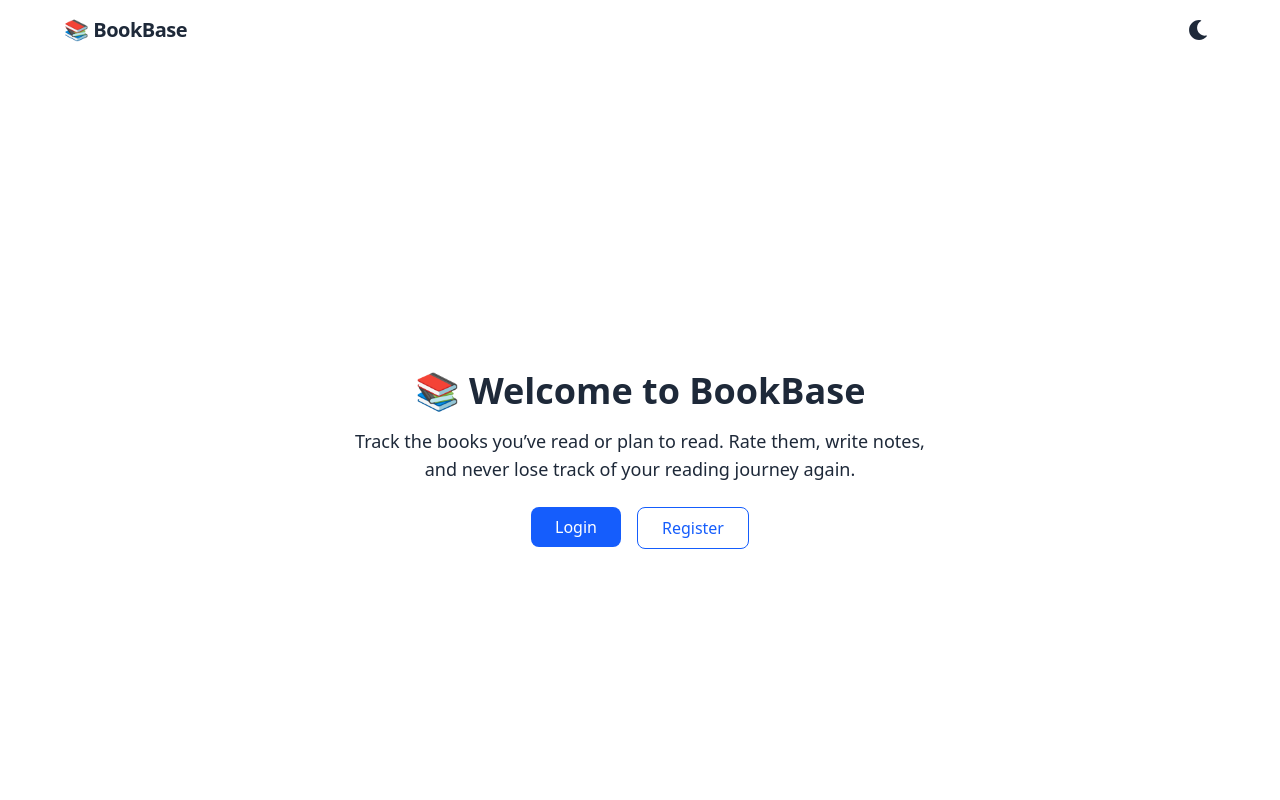
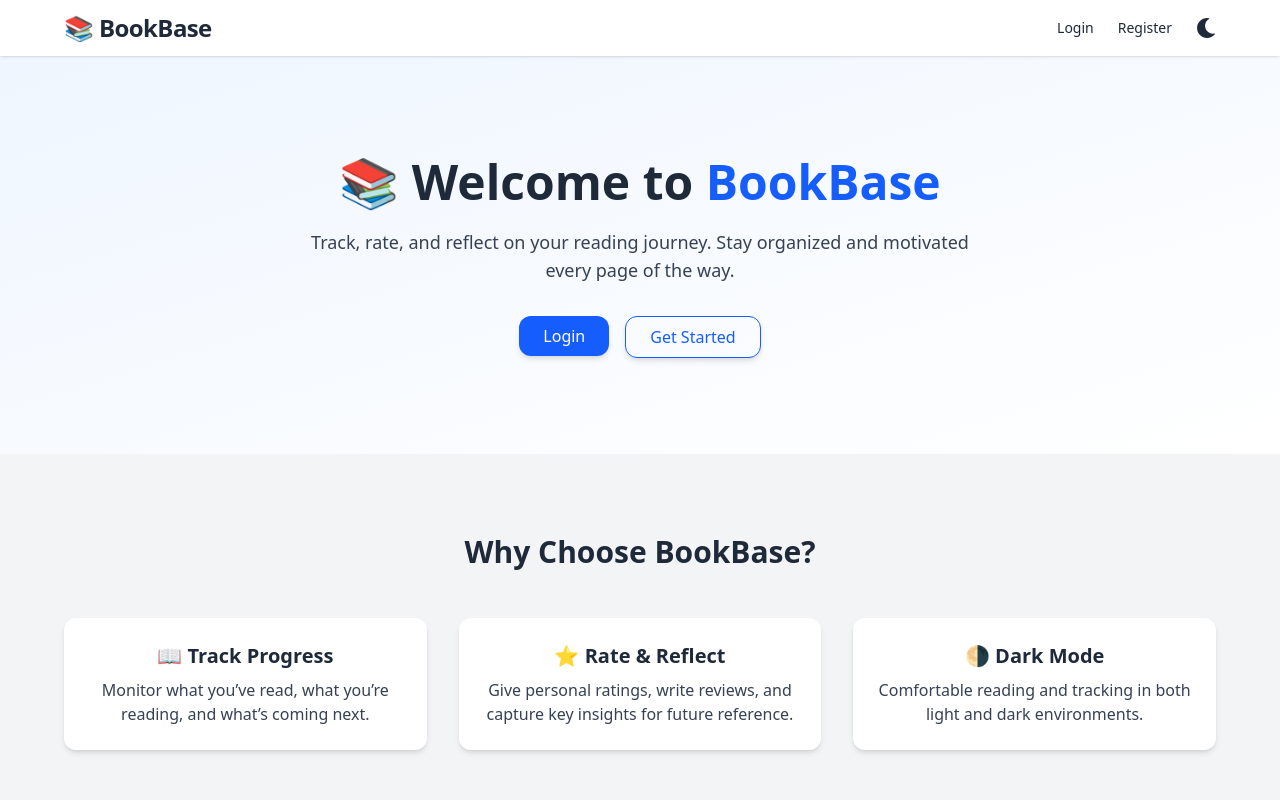
Before and after one commit to Dollypee48/BookBase, a React (Vite) app in the folder frontEnd/: page / in a window 1280 px wide. Shown: the top 800 px of the page. Built offline with nearby package versions, Linux system fonts and the light colour scheme; no server answers.

Commit message:
add some function and about page

```diff
--- a/frontEnd/index.html
+++ b/frontEnd/index.html
@@ -1,12 +1,25 @@
 <!doctype html>
 <html lang="en">
   <head>
+  <script>
+  const theme = localStorage.getItem("theme");
+  if (
+    theme === "dark" ||
+    (!theme && window.matchMedia("(prefers-color-scheme: dark)").matches)
+  ) {
+    document.documentElement.classList.add("dark");
+  } else {
+    document.documentElement.classList.remove("dark");
+  }
+</script>
+
   <meta charset="UTF-8" />
   <link rel="icon" type="image/svg+xml" href="/vite.svg" />
   <meta name="viewport" content="width=device-width, initial-scale=1.0" />
   <link href="/src/index.css" rel="stylesheet">
   <title>BookBase</title>
 </head>
+
   <body>
     <div id="root"></div>
     <script type="module" src="/src/main.jsx"></script>
--- a/frontEnd/src/App.jsx
+++ b/frontEnd/src/App.jsx
@@ -4,17 +4,19 @@ import LoginPage from "./pages/LoginPage";
 import RegisterPage from "./pages/RegisterPage";
 import Dashboard from "./pages/Dashboard";
 import Navbar from "./components/Navbar";
+import AboutPage from "./pages/About";
 
 export default function App() {
   return (
-    <>
+    <div className="bg-white dark:bg-gray-900 text-gray-800 dark:text-white min-h-screen transition-colors duration-300">
       <Navbar />
       <Routes>
         <Route path="/" element={<HomePage />} />
         <Route path="/login" element={<LoginPage />} />
         <Route path="/register" element={<RegisterPage />} />
         <Route path="/dashboard" element={<Dashboard />} />
+        <Route path="/about" element={<AboutPage />} />
       </Routes>
-    </>
+    </div>
   );
 }
--- a/frontEnd/src/components/Navbar.jsx
+++ b/frontEnd/src/components/Navbar.jsx
@@ -11,26 +11,54 @@ export default function Navbar() {
   if (isAuthPage) return null;
 
   return (
-    <nav className="bg-white dark:bg-gray-900 text-gray-800 dark:text-white shadow px-4 py-3">
+    <nav className="bg-white dark:bg-gray-900 text-gray-800 dark:text-white shadow-sm px-4 py-3 sticky top-0 z-50">
       <div className="max-w-6xl mx-auto flex justify-between items-center">
-        <Link to="/" className="text-xl font-bold tracking-tight">
+        {/* Logo */}
+        <Link to="/" className="text-2xl font-extrabold tracking-tight hover:text-blue-600 dark:hover:text-blue-400 transition">
           📚 BookBase
         </Link>
 
-        <div className="flex items-center gap-4">
-          {user && (
+        {/* Right nav section */}
+        <div className="flex items-center gap-6 text-sm font-medium">
+          {user ? (
             <>
-              <Link to="/dashboard" className="hover:underline text-sm">
+              <Link
+                to="/dashboard"
+                className="hover:text-blue-600 dark:hover:text-blue-400 transition"
+              >
                 Dashboard
+              </Link>
+              <Link
+                to="/about"
+                className="hover:text-blue-600 dark:hover:text-blue-400 transition"
+              >
+                About
               </Link>
               <button
                 onClick={logout}
-                className="text-sm text-red-600 dark:text-red-400 hover:underline"
+                className="text-red-600 dark:text-red-400 hover:underline transition"
               >
                 Logout
               </button>
             </>
+          ) : (
+            <>
+              <Link
+                to="/login"
+                className="hover:text-blue-600 dark:hover:text-blue-400 transition"
+              >
+                Login
+              </Link>
+              <Link
+                to="/register"
+                className="hover:text-blue-600 dark:hover:text-blue-400 transition"
+              >
+                Register
+              </Link>
+            </>
           )}
+
+          {/* Theme toggle */}
           <ThemeToggle />
         </div>
       </div>
--- a/frontEnd/src/components/ThemeToggle.jsx
+++ b/frontEnd/src/components/ThemeToggle.jsx
@@ -2,27 +2,30 @@ import { useEffect, useState } from "react";
 import { FaMoon, FaSun } from "react-icons/fa";
 
 export default function ThemeToggle() {
-  const [darkMode, setDarkMode] = useState(() =>
-    localStorage.getItem("theme") === "dark"
-  );
+  const [darkMode, setDarkMode] = useState(() => {
+    const savedTheme = localStorage.getItem("theme");
+    if (savedTheme) return savedTheme === "dark";
+    return window.matchMedia("(prefers-color-scheme: dark)").matches;
+  });
 
   useEffect(() => {
+    const root = document.documentElement;
     if (darkMode) {
-      document.documentElement.classList.add("dark");
+      root.classList.add("dark");
       localStorage.setItem("theme", "dark");
     } else {
-      document.documentElement.classList.remove("dark");
+      root.classList.remove("dark");
       localStorage.setItem("theme", "light");
     }
   }, [darkMode]);
 
   return (
     <button
-      onClick={() => setDarkMode(!darkMode)}
-      className="text-xl p-2 rounded-full transition-colors duration-200"
+      onClick={() => setDarkMode((prev) => !prev)}
+      className="text-xl hover:text-yellow-500 transition"
       title="Toggle Theme"
     >
-      {darkMode ? <FaSun className="text-yellow-400" /> : <FaMoon className="text-gray-800 dark:text-white" />}
+      {darkMode ? <FaSun /> : <FaMoon />}
     </button>
   );
 }
--- /dev/null
+++ b/frontEnd/src/pages/About.jsx
@@ -0,0 +1,54 @@
+import React from "react";
+
+export default function AboutPage() {
+  return (
+    <div className="bg-white dark:bg-gray-900 text-gray-800 dark:text-white min-h-screen px-6 py-10">
+      <div className="max-w-4xl mx-auto space-y-10">
+        <header className="border-b pb-4">
+          <h1 className="text-3xl font-bold">About BookBase</h1>
+          <p className="text-gray-600 dark:text-gray-300 mt-2 text-base">
+            Your personal digital library companion.
+          </p>
+        </header>
+
+        <section>
+          <h2 className="text-xl font-semibold mb-2">What is BookBase?</h2>
+          <p className="text-gray-700 dark:text-gray-300 leading-relaxed">
+            BookBase is a simple, elegant app built to help you keep track of your reading life.
+            Whether you're an avid reader or just starting out, BookBase gives you the tools to log books, rate them, and reflect on your reading experience.
+          </p>
+        </section>
+
+        <section>
+          <h2 className="text-xl font-semibold mb-2">Why We Built It</h2>
+          <p className="text-gray-700 dark:text-gray-300 leading-relaxed">
+            We love books, and we wanted a tool that could help us stay organized without being overwhelming.
+            BookBase is minimal by design but powerful in helping you stay connected to your reading journey.
+          </p>
+        </section>
+
+        <section>
+          <h2 className="text-xl font-semibold mb-2">Features</h2>
+          <ul className="list-disc list-inside text-gray-700 dark:text-gray-300 space-y-1">
+            <li>📖 Track books you’ve read, are reading, or plan to read</li>
+            <li>⭐ Rate and review books with your own thoughts</li>
+            <li>🌗 Switch between light and dark mode seamlessly</li>
+            <li>🧑‍💼 Secure login and personal reading data</li>
+          </ul>
+        </section>
+
+        <section>
+          <h2 className="text-xl font-semibold mb-2">Our Mission</h2>
+          <p className="text-gray-700 dark:text-gray-300 leading-relaxed">
+            We believe that reading should be personal, rewarding, and organized.
+            Our goal is to help readers of all kinds build better reading habits and never forget a great book again.
+          </p>
+        </section>
+
+        <footer className="pt-10 border-t text-center text-sm text-gray-500 dark:text-gray-400">
+          &copy; {new Date().getFullYear()} BookBase. All rights reserved.
+        </footer>
+      </div>
+    </div>
+  );
+}
--- a/frontEnd/src/pages/Homepage.jsx
+++ b/frontEnd/src/pages/Homepage.jsx
@@ -2,25 +2,65 @@ import { Link } from "react-router-dom";
 
 export default function HomePage() {
   return (
-    <div className="min-h-screen flex items-center justify-center bg-white dark:bg-gray-900 text-gray-800 dark:text-white px-4">
-      <div className="text-center max-w-xl">
-        <h1 className="text-4xl font-bold mb-4">📚 Welcome to BookBase</h1>
-        <p className="text-lg mb-6">
-          Track the books you’ve read or plan to read. Rate them, write notes, and never lose track of your reading journey again.
+    <div className="bg-white dark:bg-gray-900 text-gray-800 dark:text-white flex flex-col min-h-screen">
+      {/* 🌟 Hero Section */}
+      <section className="flex-1 flex items-center justify-center px-6 py-24 bg-gradient-to-br from-blue-50 to-white dark:from-gray-800 dark:to-gray-900">
+        <div className="text-center max-w-2xl animate-fadeIn">
+          <h1 className="text-5xl font-extrabold mb-4 leading-tight">
+            📚 Welcome to <span className="text-blue-600 dark:text-blue-400">BookBase</span>
+          </h1>
+          <p className="text-lg mb-8 text-gray-700 dark:text-gray-300">
+            Track, rate, and reflect on your reading journey. Stay organized and motivated every page of the way.
           </p>
-        <div className="flex gap-4 justify-center">
+          <div className="flex flex-wrap justify-center gap-4">
             <Link to="/login">
-            <button className="px-6 py-2 bg-blue-600 text-white rounded-lg hover:bg-blue-700 transition">
+              <button className="px-6 py-2 bg-blue-600 text-white rounded-xl hover:bg-blue-700 transition shadow-md">
                 Login
               </button>
             </Link>
             <Link to="/register">
-            <button className="px-6 py-2 border border-blue-600 text-blue-600 dark:text-white dark:border-white rounded-lg hover:bg-blue-100 dark:hover:bg-gray-700 transition">
-              Register
+              <button className="px-6 py-2 border border-blue-600 text-blue-600 dark:text-white dark:border-white rounded-xl hover:bg-blue-100 dark:hover:bg-gray-700 transition shadow-md">
+                Get Started
               </button>
             </Link>
           </div>
         </div>
+      </section>
+
+      {/* ✅ Features Section */}
+      <section className="px-6 py-20 bg-gray-100 dark:bg-gray-800 text-center">
+        <h2 className="text-3xl font-bold mb-12">Why Choose BookBase?</h2>
+        <div className="grid md:grid-cols-3 gap-8 max-w-6xl mx-auto">
+          <div className="p-6 bg-white dark:bg-gray-700 rounded-xl shadow-md transition hover:-translate-y-1 hover:shadow-lg duration-300">
+            <h3 className="text-xl font-semibold mb-2">📖 Track Progress</h3>
+            <p className="text-gray-700 dark:text-gray-300">Monitor what you’ve read, what you’re reading, and what’s coming next.</p>
+          </div>
+          <div className="p-6 bg-white dark:bg-gray-700 rounded-xl shadow-md transition hover:-translate-y-1 hover:shadow-lg duration-300">
+            <h3 className="text-xl font-semibold mb-2">⭐ Rate & Reflect</h3>
+            <p className="text-gray-700 dark:text-gray-300">Give personal ratings, write reviews, and capture key insights for future reference.</p>
+          </div>
+          <div className="p-6 bg-white dark:bg-gray-700 rounded-xl shadow-md transition hover:-translate-y-1 hover:shadow-lg duration-300">
+            <h3 className="text-xl font-semibold mb-2">🌗 Dark Mode</h3>
+            <p className="text-gray-700 dark:text-gray-300">Comfortable reading and tracking in both light and dark environments.</p>
+          </div>
+        </div>
+      </section>
+
+      {/* ✨ CTA Section */}
+      <section className="px-6 py-24 text-center bg-gradient-to-r from-blue-600 to-indigo-700 text-white">
+        <h2 className="text-4xl font-bold mb-4">Start Your Reading Adventure</h2>
+        <p className="text-lg mb-8">Create your free account and unlock your personal book journal today.</p>
+        <Link to="/register">
+          <button className="bg-white text-blue-700 font-semibold px-6 py-3 rounded-xl hover:bg-gray-200 transition shadow-lg">
+            Get Started
+          </button>
+        </Link>
+      </section>
+
+      {/* 🔻 Footer */}
+      <footer className="py-6 text-center bg-gray-200 dark:bg-gray-950 text-gray-600 dark:text-gray-400 text-sm">
+        <p>&copy; {new Date().getFullYear()} BookBase. All rights reserved.</p>
+      </footer>
     </div>
   );
 }
--- /dev/null
+++ b/frontEnd/tailwind.config.js
@@ -0,0 +1,8 @@
+module.exports = {
+  content: ["./src/**/*.{js,jsx,ts,tsx}"],
+  darkMode: "class", // ✅ Important!
+  theme: {
+    extend: {},
+  },
+  plugins: [],
+};
```
Lines whose indentation alone changed are shown as unchanged.
